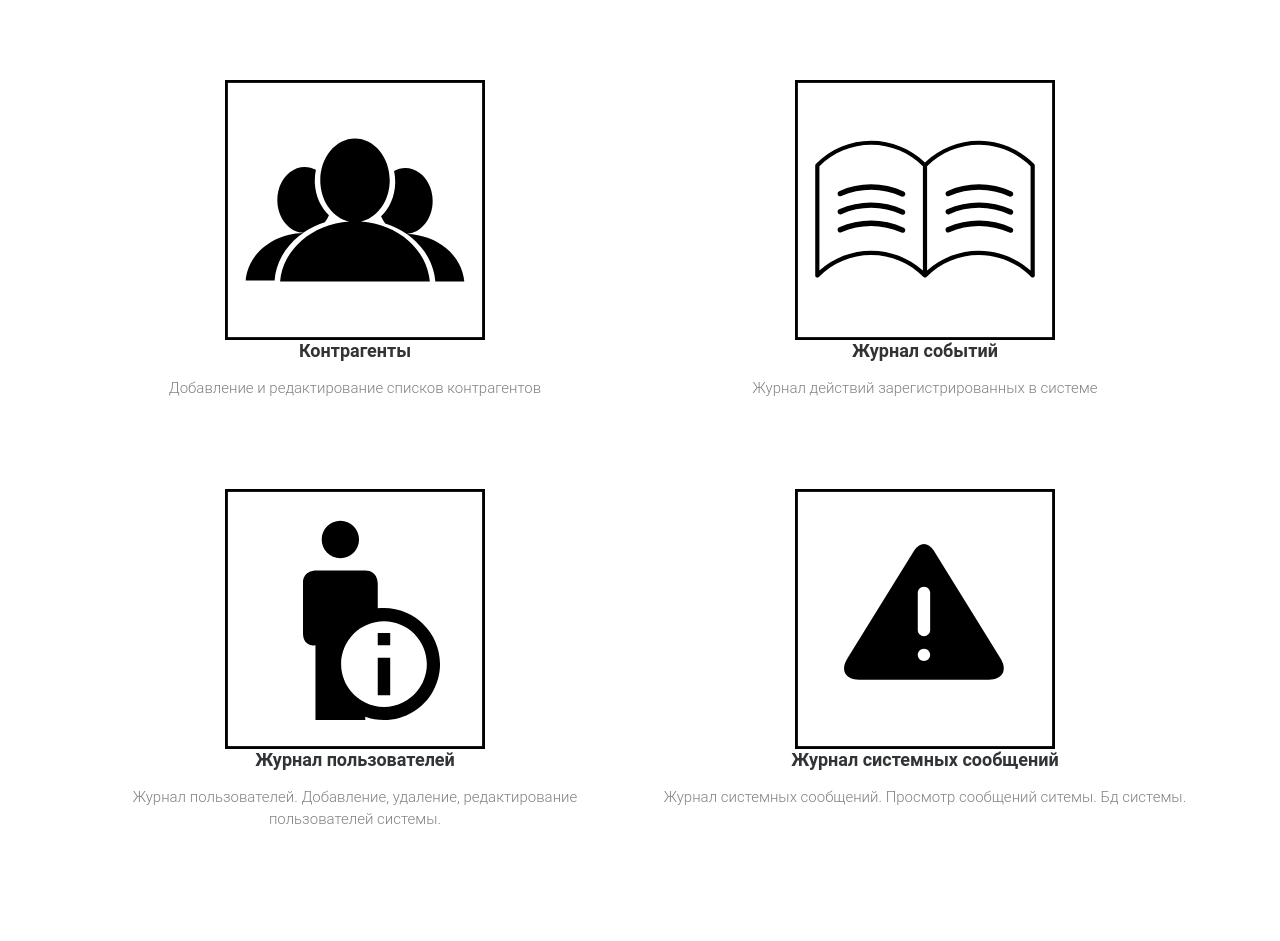
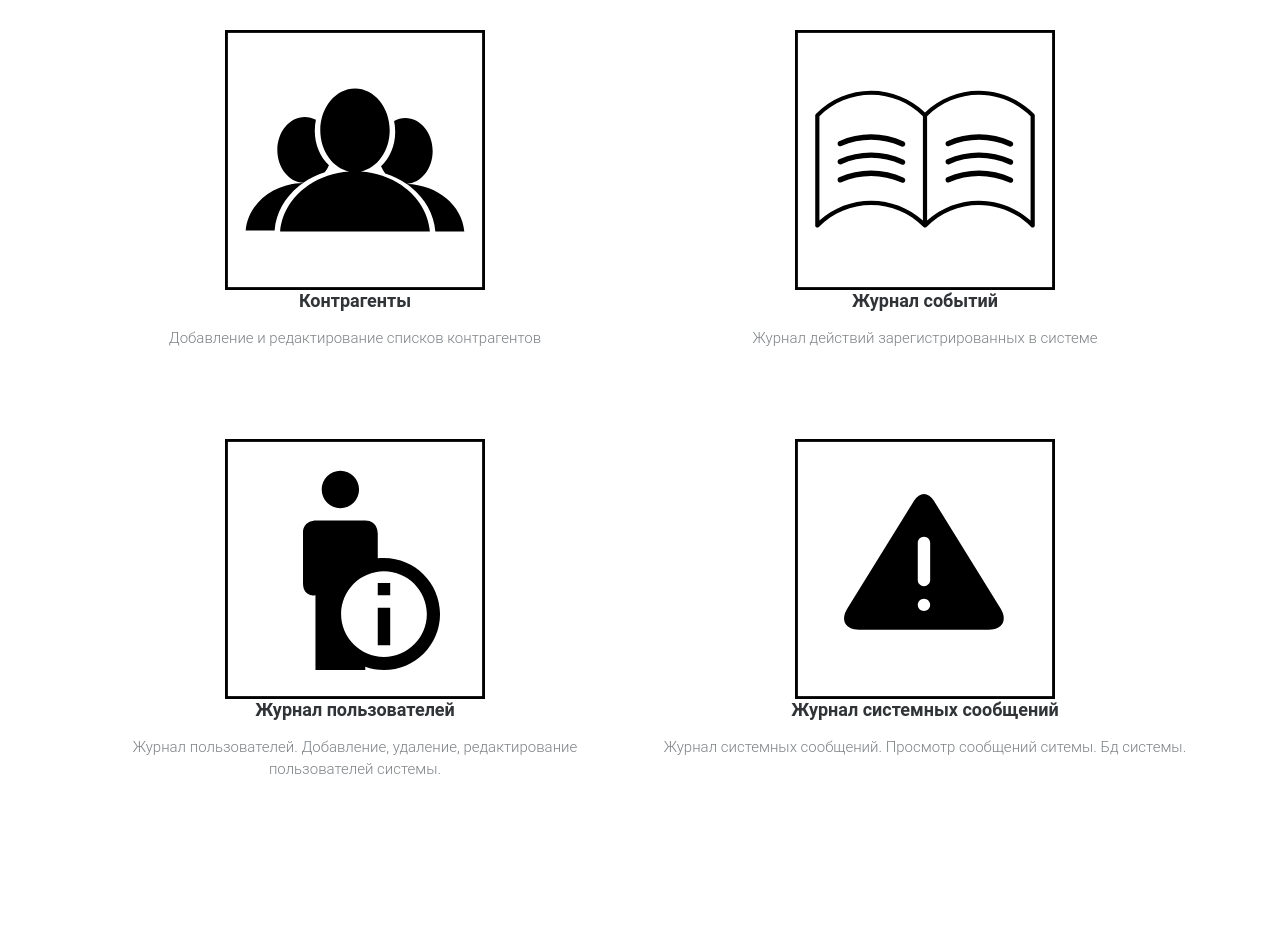
Before and after one commit to svalench/belresusrs, a Django app: page /data in a window 1280 px wide. Shown: the part 71-1012 px from the top of the page. After the commit the page ends 845 px from the top, so only its background shows below. Run offline with Django 3.2, Linux system fonts and the light colour scheme; the visitor is signed in with stand-in values (Sample User, id 1); parts of the project's set-up code (start-up, migrations or seed data) failed here and were passed over; some libraries are stand-ins or nearby versions.

Commit message:
поправил чуток меню

```diff
--- a/static/css/Features-Boxed.css
+++ b/static/css/Features-Boxed.css
@@ -33,7 +33,7 @@
 }
 
 .features-boxed .features {
-  padding: 50px 0;
+  padding: 0;
 }
 
 .features-boxed .item {
--- a/templates/ves/menu_ves.html
+++ b/templates/ves/menu_ves.html
@@ -2,7 +2,7 @@
 {% load static %}
 {% block content %}
       <link rel="stylesheet" href="{% static 'boostrap/css/bootstrap.min.css' %}">
-
+        <link rel="stylesheet" href="{% static 'css/Features-Boxed.css' %}">
     <script src="{% static 'boostrap/js/bootstrap.min.js' %}"></script>
   <!-- Start: Features Boxed -->
     <div class="features-boxed" style="background-color: rgb(255,255,255);">
```
